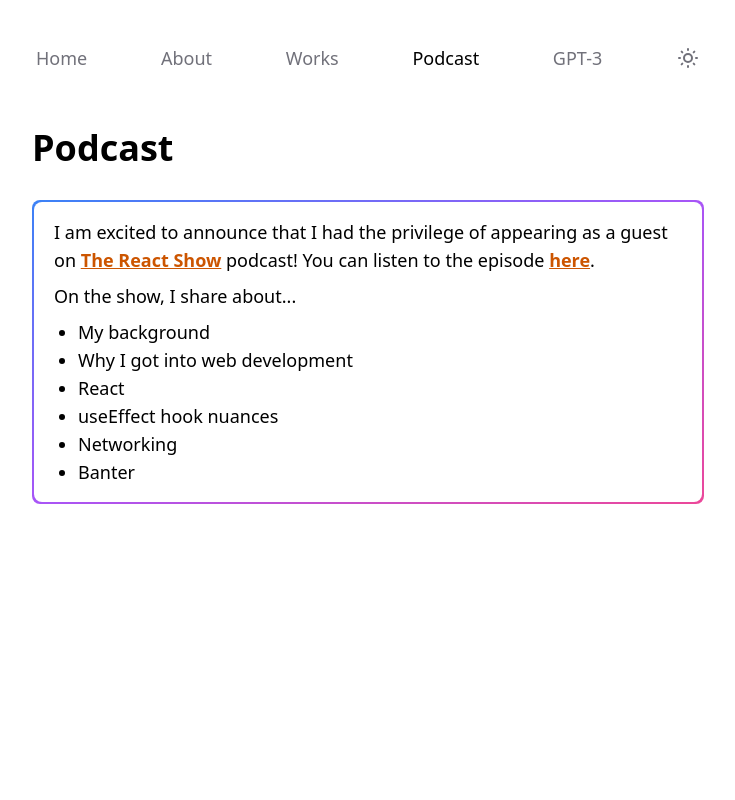
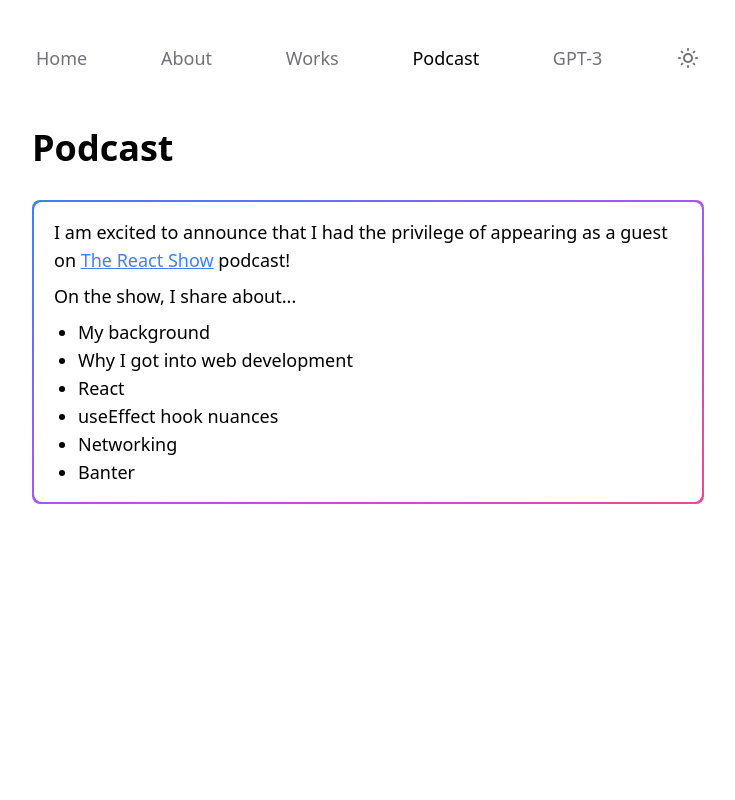
Before and after one commit to evan-walter/evanwalter.dev, a Next.js app: page /podcast in a window 1280 px wide. Shown: the top 800 px of the page, without its empty margins (272-1007 px from the left). Built offline with nearby package versions, Linux system fonts and the light colour scheme.

Commit message:
Use blue links with font-medium

```diff
--- a/components/TextLinkProvider.tsx
+++ b/components/TextLinkProvider.tsx
@@ -1,7 +1,7 @@
 import { createContext, useContext } from 'react'
 
 const TextLinkContext = createContext<string>(
-  'font-semibold text-[#CC5500] underline hover:text-black dark:text-[#F28C28] dark:hover:text-white'
+  'font-medium text-blue-500 underline hover:text-black dark:text-blue-400 dark:hover:text-white'
 )
 
 export function useTextLinkContext() {
--- a/components/works/PodcastAppearanceAnnouncement.tsx
+++ b/components/works/PodcastAppearanceAnnouncement.tsx
@@ -23,16 +23,7 @@ export default function PodcastAppearanceAnnouncement({
         >
           The React Show
         </a>{' '}
-        podcast! You can listen to the episode{' '}
-        <a
-          href='https://podcast.thereactshow.com/1764837/12142504'
-          className={textLinkColors}
-          target='_blank'
-          rel='noreferrer noopener'
-        >
-          here
-        </a>
-        .
+        podcast!
       </p>
       <p>On the show, I share about...</p>
       <ul className='list-outside list-disc px-6'>
```
